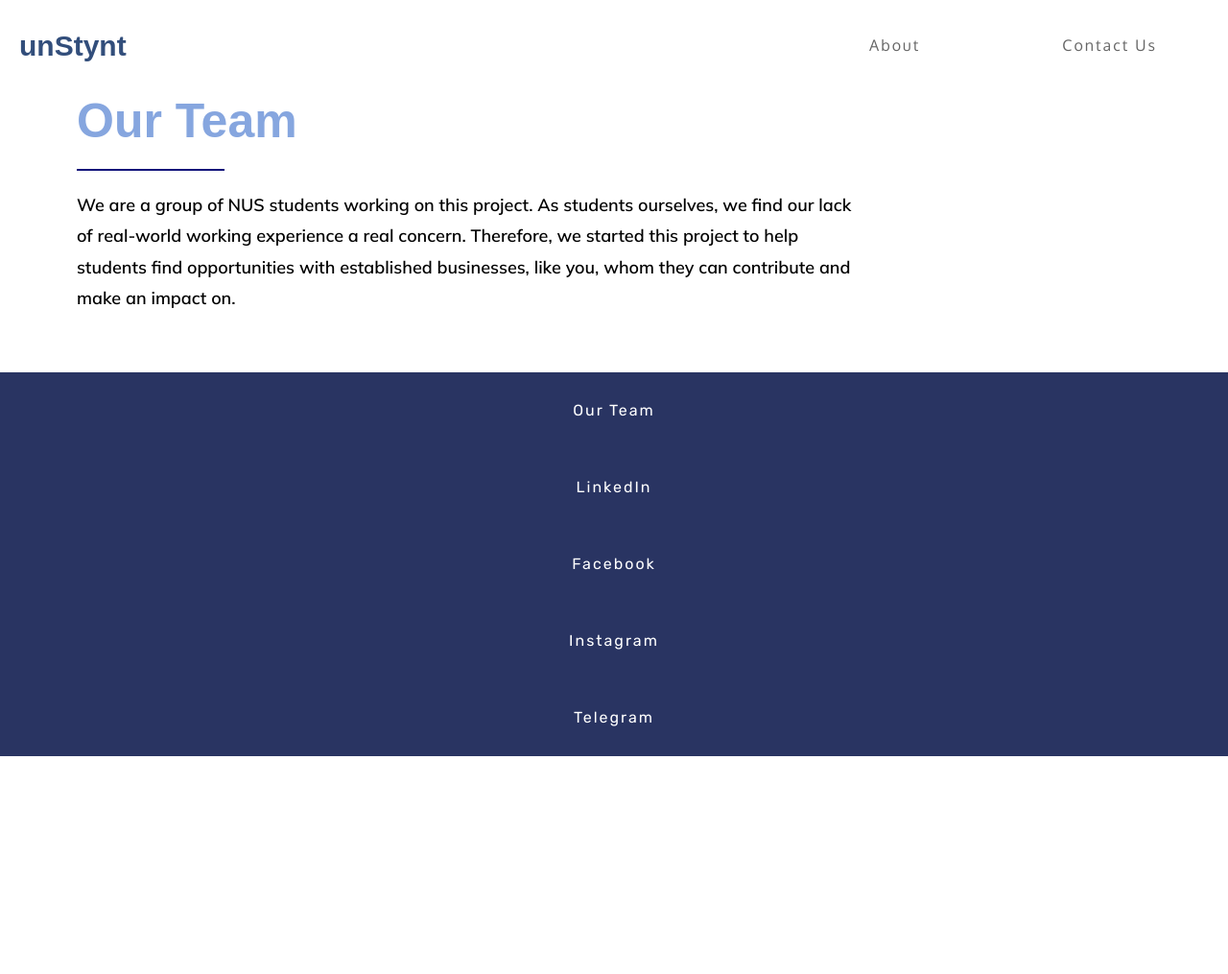
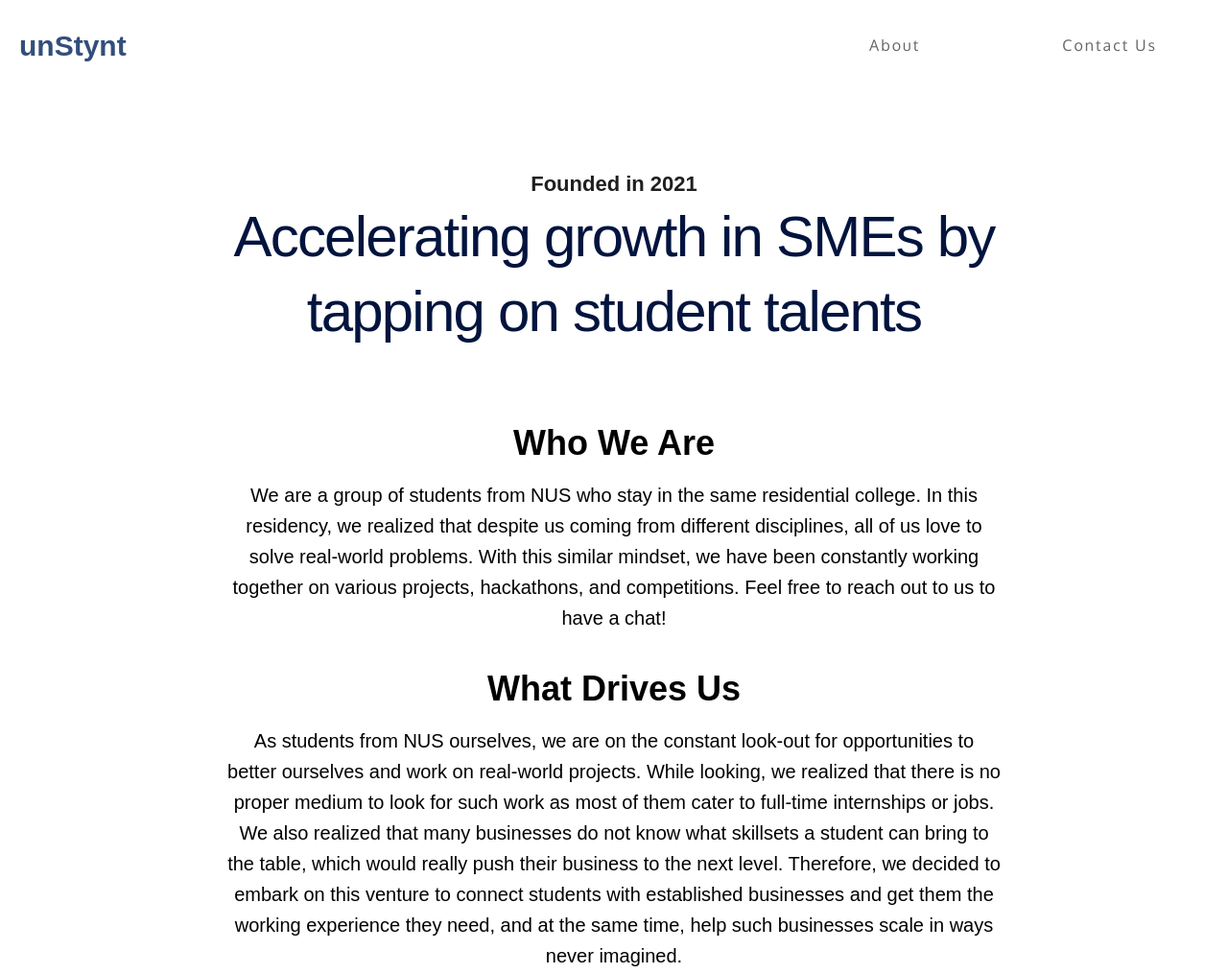
Before and after one commit to sebbycake/unstynt, a Gatsby site: page /about in a window 1280 px wide. Shown: the top 1015 px of the page at 96% size. Before the commit the page ends 800 px from the top, so only its background shows below. Built offline with nearby package versions, Linux system fonts and the light colour scheme; Gatsby itself is replaced by a stand-in of ours; a web font is replaced by a local one.

Commit message:
Modified landing page, about and contact us pages' content. And activated form submission functionality

```diff
--- a/src/pages/about.js
+++ b/src/pages/about.js
@@ -3,16 +3,34 @@ import Layout from "../components/layout"
 
 const AboutPage = () => (
     <Layout>
-        <div class="content">
-            <h2 class="heading">Our Team</h2>
-            <div class="divider"></div>
+
+        <h4 className="about-sub-heading text-center"><strong>Founded in 2021</strong></h4>
+        <h1 className="about-heading text-center">Accelerating growth in SMEs by tapping on student talents</h1>
+
+        <div class="about-content">
+            <h1 className="text-center">Who We Are</h1>
             <p>
-                We are a group of NUS students working on this project.
-                As students ourselves, we find our lack of real-world working experience a real concern.
-                Therefore, we started this project to help students find opportunities with established
-                businesses, like you, whom they can contribute and make an impact on.
+                We are a group of students from NUS who stay in the same residential college.
+                In this residency, we realized that despite us coming from different disciplines,
+                all of us love to solve real-world problems. With this similar mindset,
+                we have been constantly working together on various projects, hackathons, and competitions.
+                Feel free to reach out to us to have a chat!
             </p>
         </div>
+
+        <div class="about-content">
+            <h1 className="text-center">What Drives Us</h1>
+            <p>
+                As students from NUS ourselves, we are on the constant look-out for opportunities to
+                better ourselves and work on real-world projects. While looking, we realized that
+                there is no proper medium to look for such work as most of them cater to full-time internships or jobs.
+                We also realized that many businesses do not know what skillsets a student can bring to the table,
+                which would really push their business to the next level. Therefore, we decided to embark on this
+                venture to connect students with established businesses and get them the working experience they need,
+                and at the same time, help such businesses scale in ways never imagined.
+            </p>
+        </div>
+
     </Layout>
 )
 
--- a/src/pages/post-a-job.js
+++ b/src/pages/post-a-job.js
@@ -4,7 +4,7 @@ import Layout from "../components/layout";
 const JobForm = () => (
     <Layout>
         <div className="form-container">
-            <form action="">
+            <form action="" netlify>
                 <h2>Company's Profile</h2>
                 <label for="company_name">Name of Company</label>
                 <input type="text" id="company_name" name="company_name" placeholder="e.g. Mr. Coconut" required />
@@ -40,7 +40,7 @@ const JobForm = () => (
                 </select>
 
                 <input type="checkbox" id="terms" name="terms" value="terms" required />
-                <label for="terms">I have read and agree to the <a href="#">Terms of Service</a> and <a href="#">Privacy
+                <label for="terms"> I have read and agree to the <a href="#">Terms of Service</a> and <a href="#">Privacy
                     Policy</a>.</label><br /><br />
 
                 <input type="submit" value="Submit" />
--- a/src/styles/global.css
+++ b/src/styles/global.css
@@ -1,5 +1,6 @@
 @import url('https://fonts.googleapis.com/css2?family=Noto+Sans+JP&display=swap');
 @import url('https://fonts.googleapis.com/css2?family=Mulish:wght@600&display=swap');
+@import url('https://fonts.googleapis.com/css2?family=Sunflower:wght@300&display=swap');
 
 * {
     padding: 0;
@@ -10,6 +11,11 @@
 
 h1, h2, h3, h4, h5 {
     font-family: Metropolis, Arial, sans-serif;
+}
+
+a {
+    color: #5068a9;
+    text-decoration: none;
 }
 
 .outer-container {
@@ -116,6 +122,58 @@ h1, h2, h3, h4, h5 {
 
 
 
+/* about us */
+.text-center {
+    text-align: center;
+}
+
+.about-sub-heading {
+    margin-top:10px;
+    margin-bottom: 10px;
+    font-size: 18px;
+    line-height: 22px;
+    color: #1f1f1f;
+}
+
+.about-heading, .contact-headng {
+    width: 95%;
+    margin: 0 auto;
+    margin-bottom: 20px;
+    font-size: 32px;
+    line-height: 38px;
+    font-weight: 300;
+    letter-spacing: -0.03em;
+    color: #02143e;
+}
+
+.about-content, .contact-content {
+    width: 90%;
+    margin: 0 auto;
+}
+
+.about-content h1 {
+    margin-bottom: 20px;
+    font-size: 30px;
+    line-height: 36px;
+}
+
+.about-content p{
+    margin-top: 20px;
+    margin-bottom: 20px;
+    font-size: 18px;
+    line-height: 25px;
+    text-align: center;
+    font-family: Sunflower, sans-serif;
+}
+
+.contact-content h5 {
+    font-size: 16px;
+    line-height: 1.2;
+    margin-top: 20px;
+    margin-bottom: 10px;
+}
+
+
 @media (min-width:468px) {
 
     .outer-container {
@@ -139,7 +197,7 @@ h1, h2, h3, h4, h5 {
     .content {
         margin-left: 80px;
         margin-bottom: 60px;
-        width: 80%;
+        width: 60%;
     }
 
     .content p {
@@ -171,6 +229,51 @@ h1, h2, h3, h4, h5 {
     }
 
 
+    .about-sub-heading {
+        margin-top: 80px;
+        margin-bottom: 0px;
+        font-family: Ubuntu, Helvetica, sans-serif;
+        color: #1f1f1f;
+        font-size: 22px;
+        line-height: 32px;
+    }
+
+    .about-heading {
+        width: 70%;
+        margin: 0 auto;
+        font-family: Sunflower, sans-serif;
+        color: #02143e;
+        font-size: 60px;
+        line-height: 1.3em;
+        margin-bottom: 80px;
+    }
+
+    .contact-heading {
+        width: 70%;
+        margin: 0 auto;
+        font-family: Sunflower, sans-serif;
+        font-size: 60px;
+        line-height: 1.3em;
+        margin-bottom: 30px;
+    }
+
+    .about-content h1 {
+        font-size: 36px;
+        margin-bottom: 20px;
+    }
+
+    .about-content p {
+        font-size: 20px;
+        width: 70%;
+        margin: 0 auto;
+        line-height: 1.6em;
+        margin-bottom: 40px;
+    }
+
+    .contact-content h5 {
+        font-size: 30px;
+    }
+
 }
 
 
```
Also changed, not shown: src/pages/contact.js (+5 -6 lines), src/pages/index.js (+19 -17 lines), static/favicon.ico, static/images/choose.png (added).
